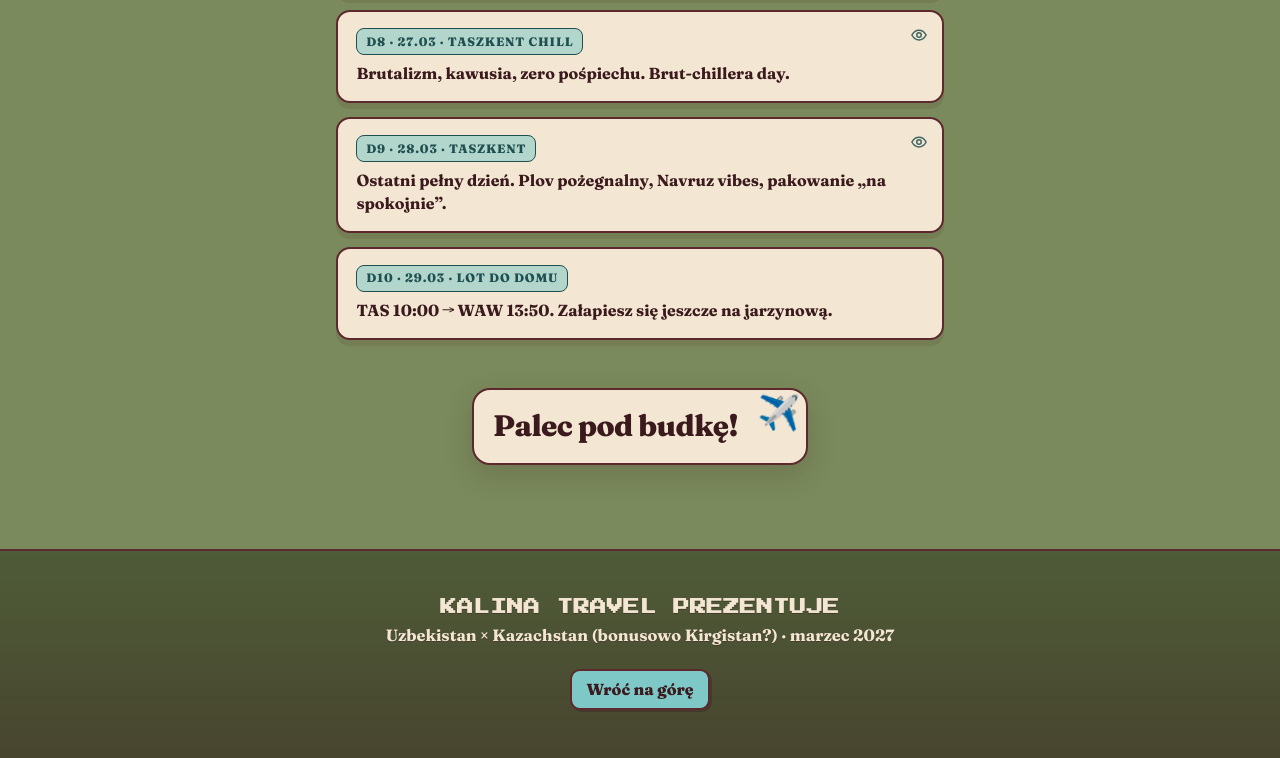
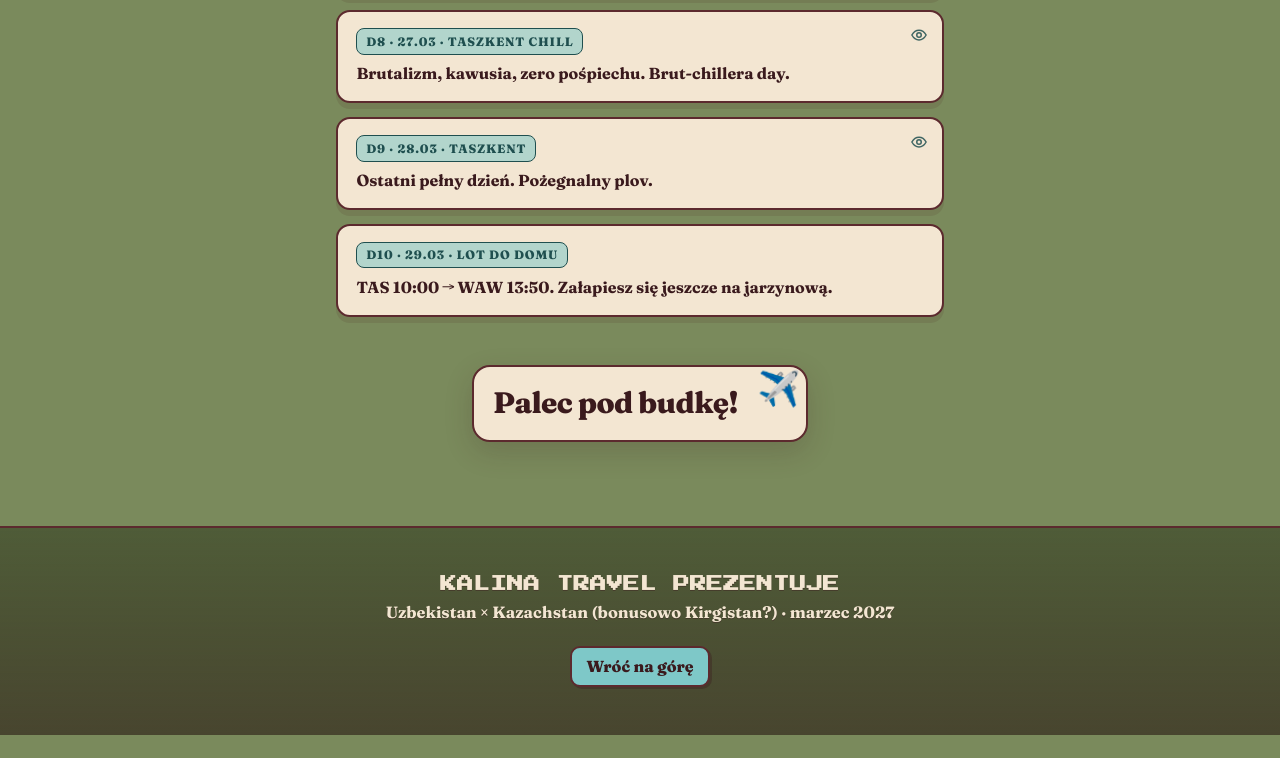
Before and after one commit to kalinatyrkiel/uzbektrip, a website built with Vite: page index.html in a window 1280 px wide. Shown: the part 6436-7194 px from the top of the page. After the commit the page ends 7171 px from the top, so only its background shows below. Built offline with nearby package versions, Linux system fonts and the light colour scheme; files whose address does not match are found by name.

Commit message:
Tighten plan A D9 Taszkent farewell line
Set the 28.03 Taszkent day body to Ostatni pełny dzień. Pożegnalny plov.

```diff
--- a/index.html
+++ b/index.html
@@ -909,10 +909,7 @@
                 aria-label="Pokaż zdjęcie Navruz"
               >
                 <span class="plan__day">D9 · 28.03 · Taszkent</span>
-                <p>
-                  Ostatni pełny dzień. Plov pożegnalny, Navruz vibes, pakowanie
-                  „na spokojnie”.
-                </p>
+                <p>Ostatni pełny dzień. Pożegnalny plov.</p>
               </li>
               <li class="plan__item plan__item--uz">
                 <span class="plan__day">D10 · 29.03 · LOT do domu</span>
```
